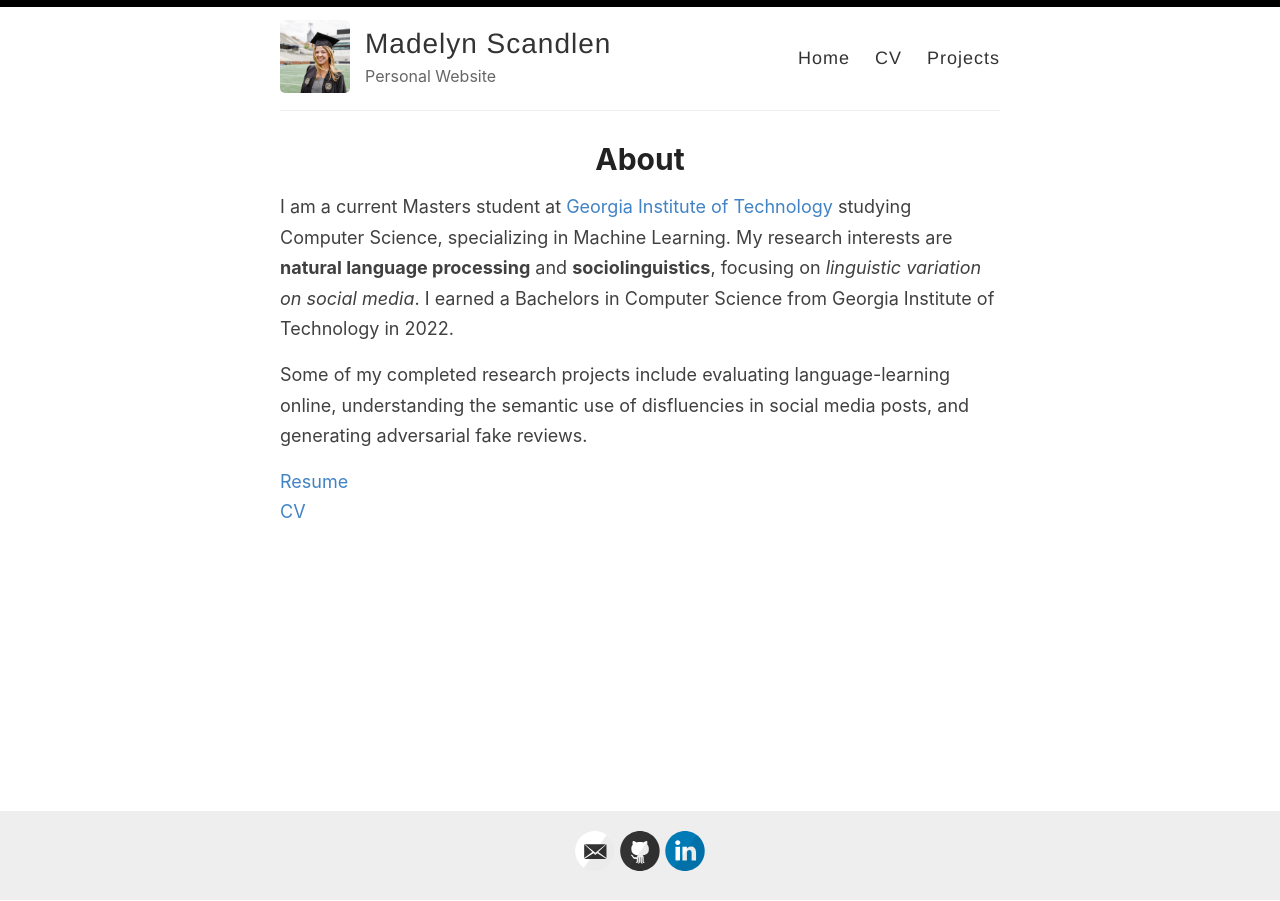
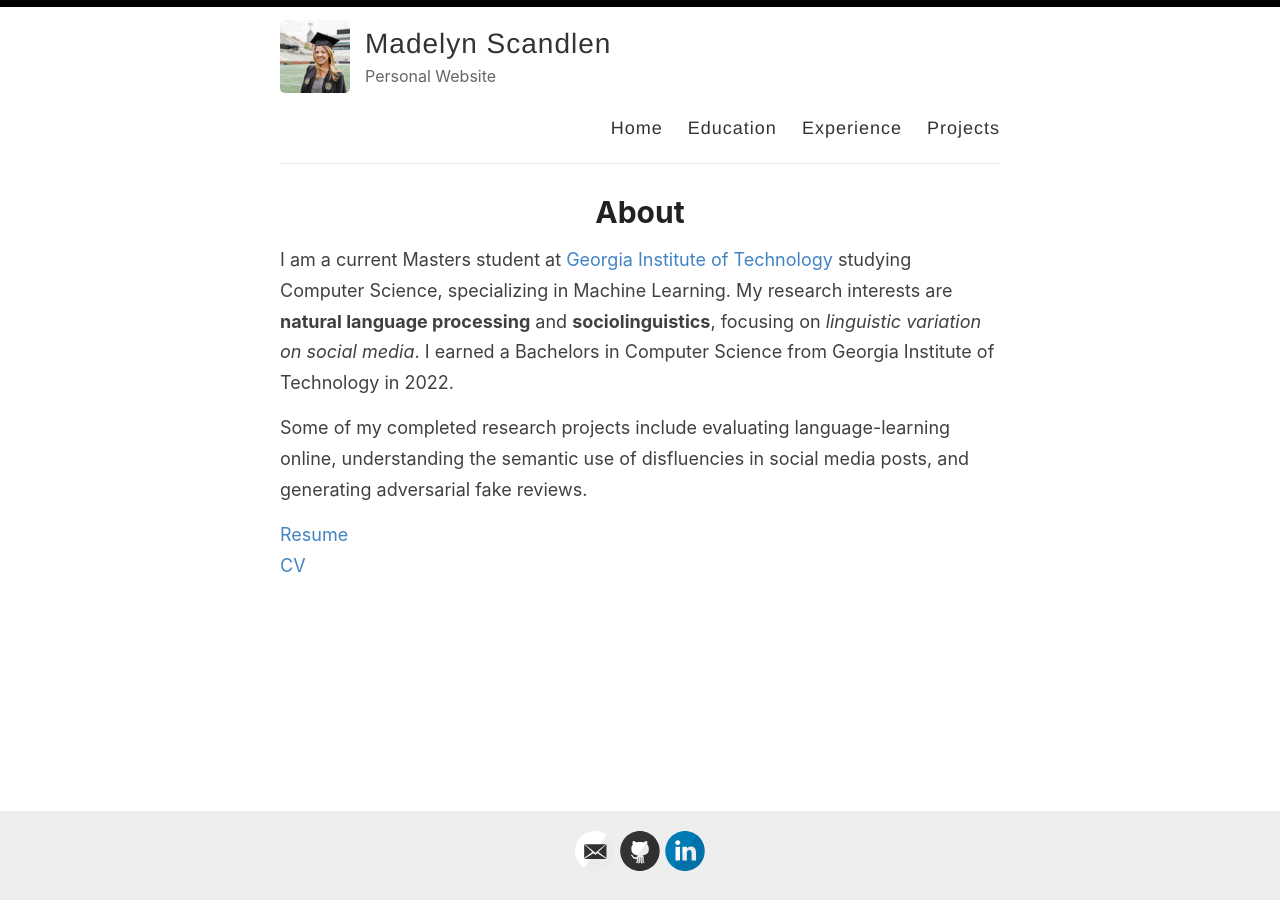
Before and after one commit to mscandlen/mscandlen, a Jekyll site: the page built from index.md, in a window 1280 px wide. Built offline with Jekyll 4.4.1, drawn with Linux system fonts in a browser that asks for light colours.

Commit message:
Update default.html

```diff
--- a/_layouts/default.html
+++ b/_layouts/default.html
@@ -29,7 +29,8 @@
 
             <nav>
               <a href="{{ site.baseurl }}/">Home</a>
-              <a href="{{ site.baseurl }}/cv/">CV</a>
+              <a href="{{ site.baseurl }}/education/">Education</a>
+              <a href="{{ site.baseurl }}/experience/">Experience</a>
               <a href="{{ site.baseurl }}/projects/">Projects</a>
             </nav>
           </header>
```
